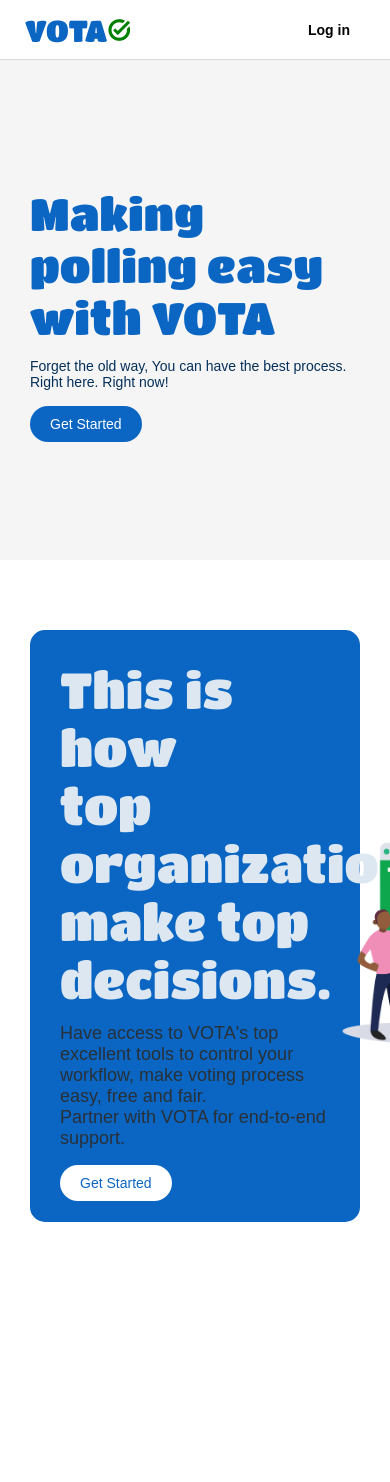
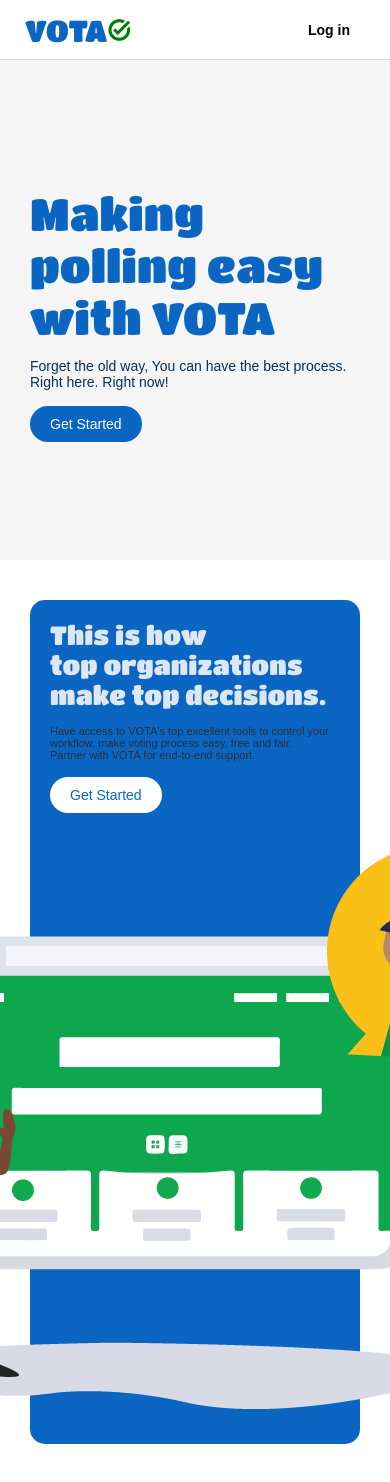
Before and after one commit to Paul-Chidiadi/Vota, a Next.js app: page / in a window 390 px wide. Before the commit the page ends 1292 px from the top, so only its background shows below. Built offline with nearby package versions, Linux system fonts and the light colour scheme; a web font is replaced by a local one.

Commit message:
Resolved Media queries

```diff
--- a/app/globals.css
+++ b/app/globals.css
@@ -1,5 +1,6 @@
 @import url('https://fonts.googleapis.com/css2?family=ABeeZee:ital@0;1&display=swap');
 @import url('https://fonts.googleapis.com/css2?family=Titan+One&display=swap');
+@import url('https://fonts.googleapis.com/css2?family=Material+Symbols+Outlined:opsz,wght,FILL,GRAD@20..48,100..700,0..1,-50..200');
 :root {
   --black: #000;
   --black-a90: rgb(0 0 0/0.9);
@@ -278,3 +279,36 @@
   width: 400px;
   height: 260px;
 }
+
+/* MEDIA QUERY FOR HOME PAGE BODY SECTION */
+@media screen and (max-width: 950px) {
+  .home-page-body div h1 {
+    font-size: 36px;
+  }
+  .home-page-body div p {
+    font-size: 13px;
+  }
+}
+@media screen and (max-width: 850px) {
+  .home-page-body {
+    flex-direction: column;
+  }
+}
+@media screen and (max-width: 500px) {
+  .home-page-body {
+    margin: 40px auto;
+    padding: 20px;
+  }
+  .home-page-body div h1 {
+    font-size: 26px;
+  }
+  .home-page-body div p {
+    font-size: 11px;
+  }
+}
+@media screen and (max-width: 400px) {
+  .home-page-body .img {
+    width: fit-content;
+    height: fit-content;
+  }
+}
--- a/app/layout.js
+++ b/app/layout.js
@@ -11,10 +11,6 @@
 export default function RootLayout({ children }) {
   return (
     <html lang="en">
-      <link
-        rel="stylesheet"
-        href="https://fonts.googleapis.com/css2?family=Material+Symbols+Outlined:opsz,wght,FILL,GRAD@20..48,100..700,0..1,-50..200"
-      />
       <body className={inter.className}>{children}</body>
     </html>
   );
--- a/app/page.js
+++ b/app/page.js
@@ -5,6 +5,7 @@
 
 export default function Home() {
   const router = useRouter();
+
   return (
     <main>
       <section className="home-page-top">
@@ -15,7 +16,7 @@
           <Link className="join links" href="/login">
             Log in
           </Link>
-          <button className="btn" onClick={() => router.push('/sign')}>
+          <button className="btn" onClick={() => router.push('/signup')}>
             Sign Up
           </button>
         </div>
@@ -28,7 +29,7 @@
             Forget the old way, You can have the best process. <br /> Right
             here. Right now!
           </p>
-          <Link className="btn links" href="/sign">
+          <Link className="btn links" href="/signup">
             Get Started
           </Link>
         </div>
@@ -58,6 +59,7 @@
               src="/images/Get-in-Front.png"
               width={250}
               height={250}
+              alt="Get-in-Front"
             />
           </div>
         </div>
```
